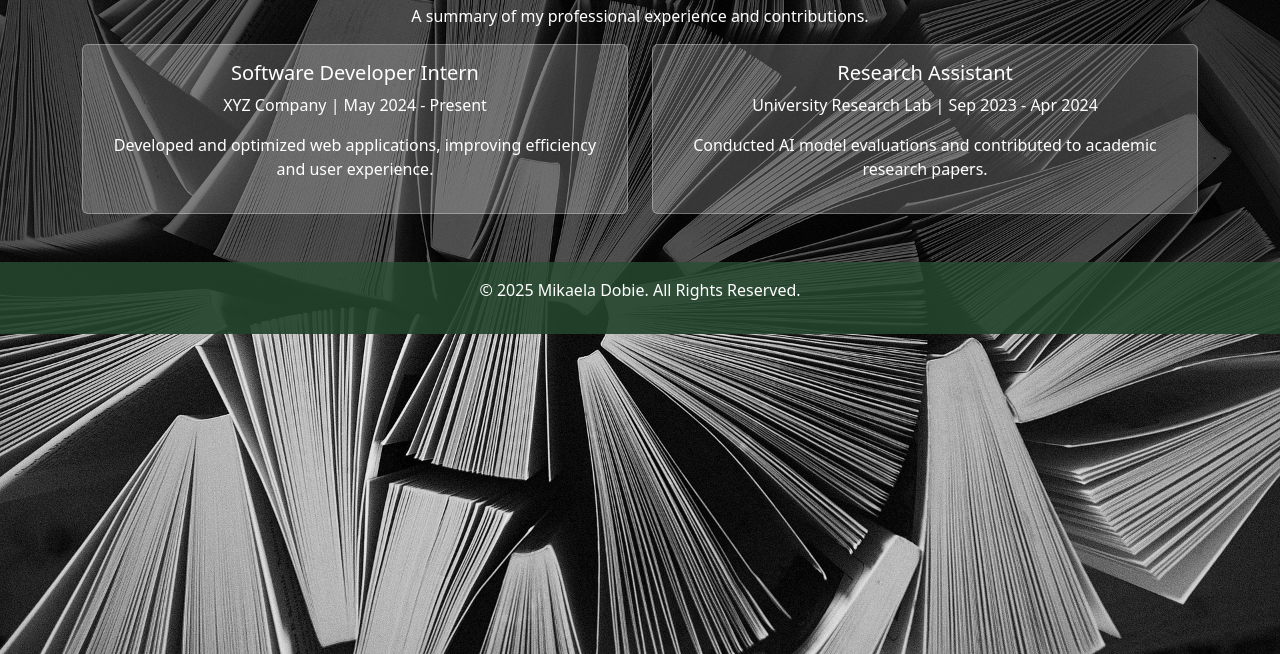
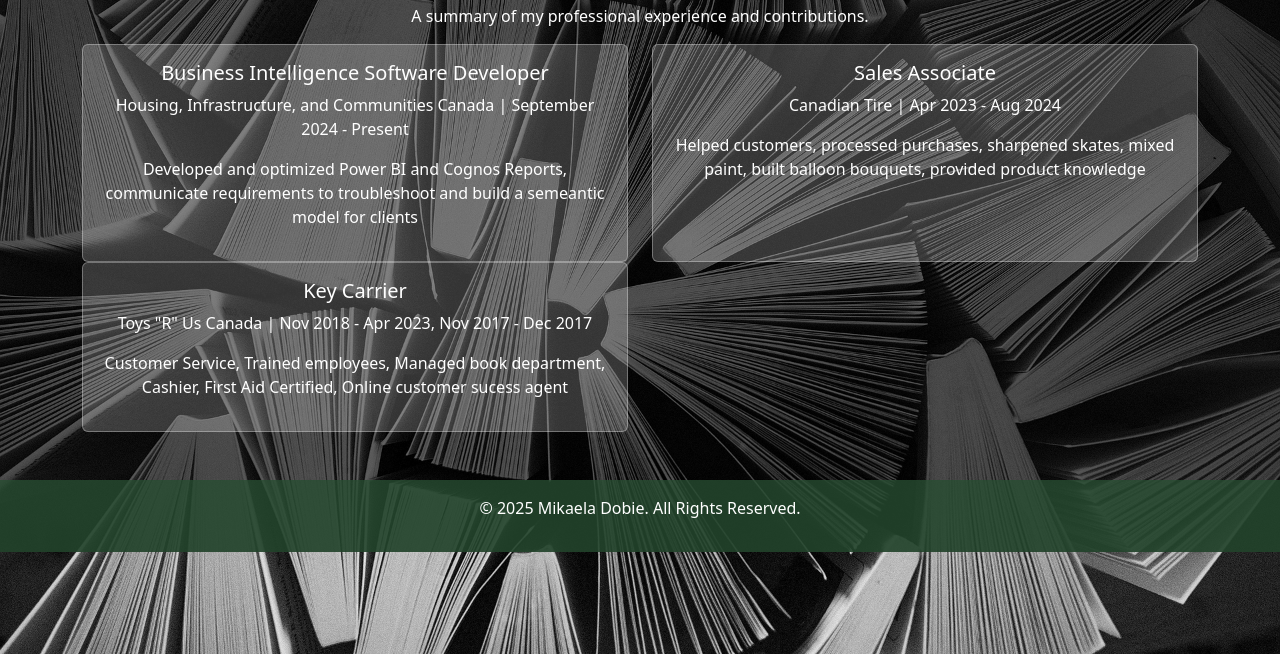
Before and after one commit to Miika0320/mikaeladobie, a plain HTML site: page experience.html in a window 1280 px wide. Shown: the part 146-800 px from the top of the page. Drawn offline with nearby package versions, Linux system fonts and the light colour scheme.

Commit message:
Update experience.html

```diff
--- a/experience.html
+++ b/experience.html
@@ -93,9 +93,9 @@
         <div class="col-md-6">
             <div class="card">
                 <div class="card-body">
-                    <h5 class="card-title">Software Developer Intern</h5>
-                    <p class="card-text">XYZ Company | May 2024 - Present</p>
-                    <p>Developed and optimized web applications, improving efficiency and user experience.</p>
+                    <h5 class="card-title">Business Intelligence Software Developer</h5>
+                    <p class="card-text">Housing, Infrastructure, and Communities Canada | September 2024 - Present</p>
+                    <p>Developed and optimized Power BI and Cognos Reports, communicate requirements to troubleshoot and build a semeantic model for clients</p>
                 </div>
             </div>
         </div>
@@ -103,9 +103,19 @@
         <div class="col-md-6">
             <div class="card">
                 <div class="card-body">
-                    <h5 class="card-title">Research Assistant</h5>
-                    <p class="card-text">University Research Lab | Sep 2023 - Apr 2024</p>
-                    <p>Conducted AI model evaluations and contributed to academic research papers.</p>
+                    <h5 class="card-title">Sales Associate</h5>
+                    <p class="card-text">Canadian Tire | Apr 2023 - Aug 2024</p>
+                    <p>Helped customers, processed purchases, sharpened skates, mixed paint, built balloon bouquets, provided product knowledge</p>
+                </div>
+            </div>
+        </div>
+
+        <div class="col-md-6">
+            <div class="card">
+                <div class="card-body">
+                    <h5 class="card-title">Key Carrier</h5>
+                    <p class="card-text">Toys "R" Us Canada | Nov 2018 - Apr 2023, Nov 2017 - Dec 2017</p>
+                    <p>Customer Service, Trained employees, Managed book department, Cashier, First Aid Certified, Online customer sucess agent</p>
                 </div>
             </div>
         </div>
```
